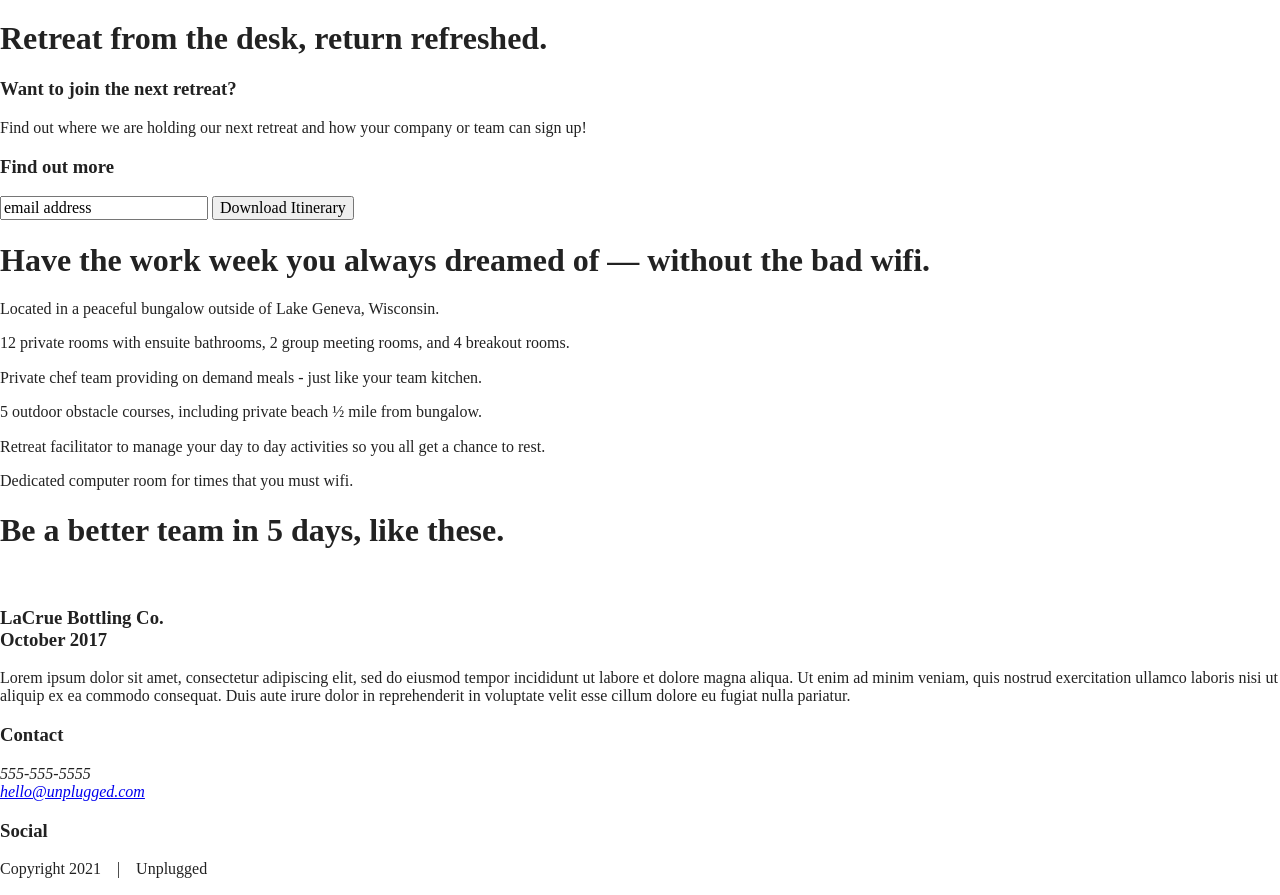
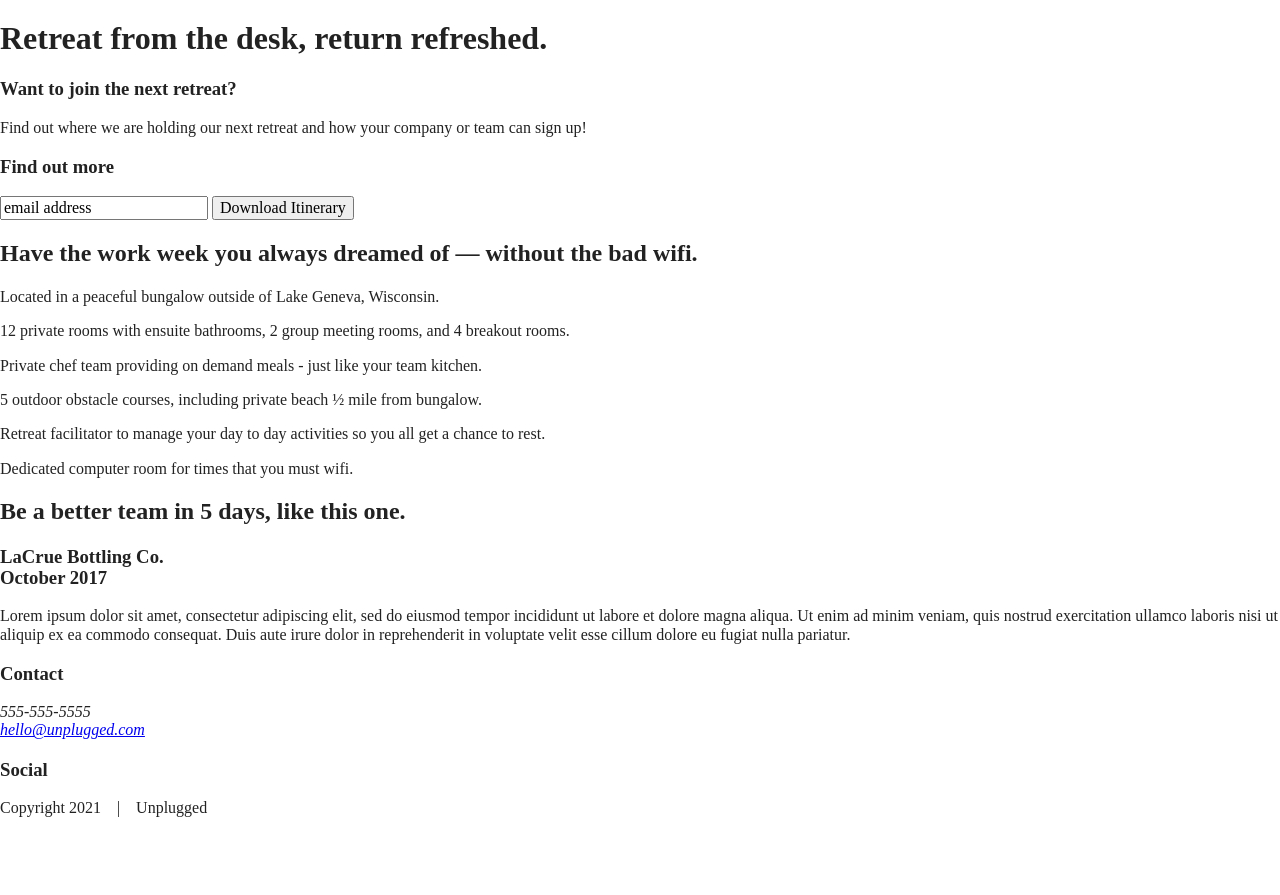
Before and after one commit to krzwier/unplugged-retreat, a website built with Parcel: page index.html in a window 1280 px wide. Shown: the part 162-1057 px from the top of the page. After the commit the page ends 995 px from the top, so only its background shows below. Built offline with nearby package versions, Linux system fonts and the light colour scheme.

Commit message:
Small tweaks to match structure of solution code

```diff
--- a/index.html
+++ b/index.html
@@ -3,7 +3,7 @@
 
 <head>
     <meta charset="utf-8">
-    <title>Unplugged</title>
+    <title>Unplugged Retreat</title>
     <meta name="description" content="">
     <meta name="viewport" content="width=device-width, initial-scale=1">
 
@@ -66,7 +66,7 @@
         <section class="features">
 
             <div class="content-wrapper">
-                <h1>Have the work week you always dreamed of &mdash; without the bad wifi.</h1>
+                <h2>Have the work week you always dreamed of &mdash; without the bad wifi.</h2>
             </div>
 
             <div class="content-wrapper">
@@ -115,11 +115,8 @@
         <section class="reviews">
 
             <div class="content-wrapper">
-                <h1>Be a better team in 5 days, like these.</h1>
-            </div>
-
-            <div class="content-wrapper">
-                <img src="" />
+                <h2>Be a better team in 5 days, like this one.</h2>
+                <article>
                     <h3>
                         LaCrue Bottling Co.
                         <br>
@@ -128,6 +125,7 @@
                     <p>
                         Lorem ipsum dolor sit amet, consectetur adipiscing elit, sed do eiusmod tempor incididunt ut labore et dolore magna aliqua. Ut enim ad minim veniam, quis nostrud exercitation ullamco laboris nisi ut aliquip ex ea commodo consequat. Duis aute irure dolor in reprehenderit in voluptate velit esse cillum dolore eu fugiat nulla pariatur.
                     </p>
+                </article>
             </div>
         </section>
 
@@ -140,8 +138,7 @@
                     <h3>Contact</h3>
                     <address>
                         <p>
-                            555-555-5555
-                            <br>
+                            555-555-5555<br>
                             <a href="mailto:hello@unplugged.com">hello@unplugged.com</a>
                         </p>
                     </address>
```
Lines whose indentation alone changed are shown as unchanged.
